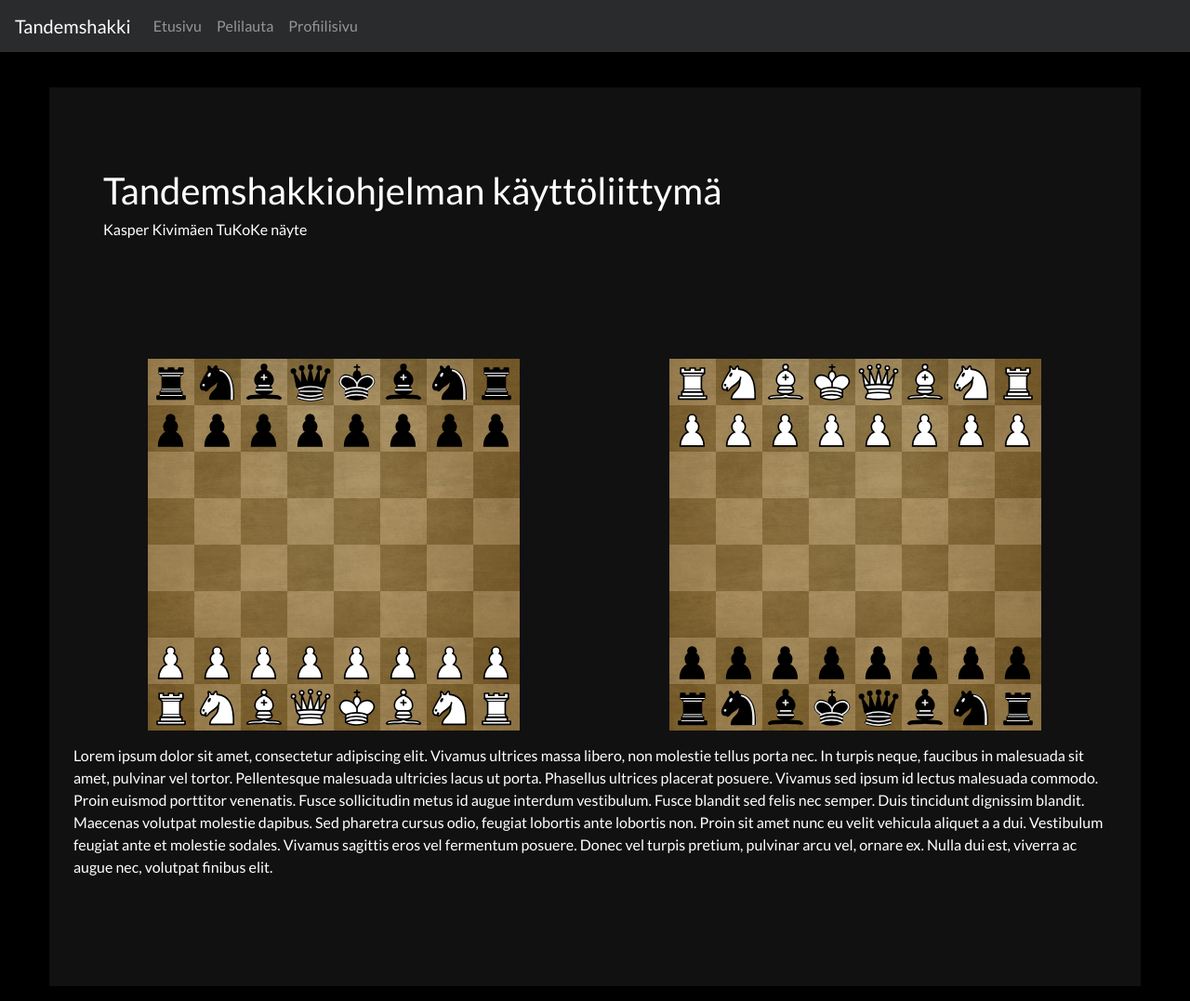
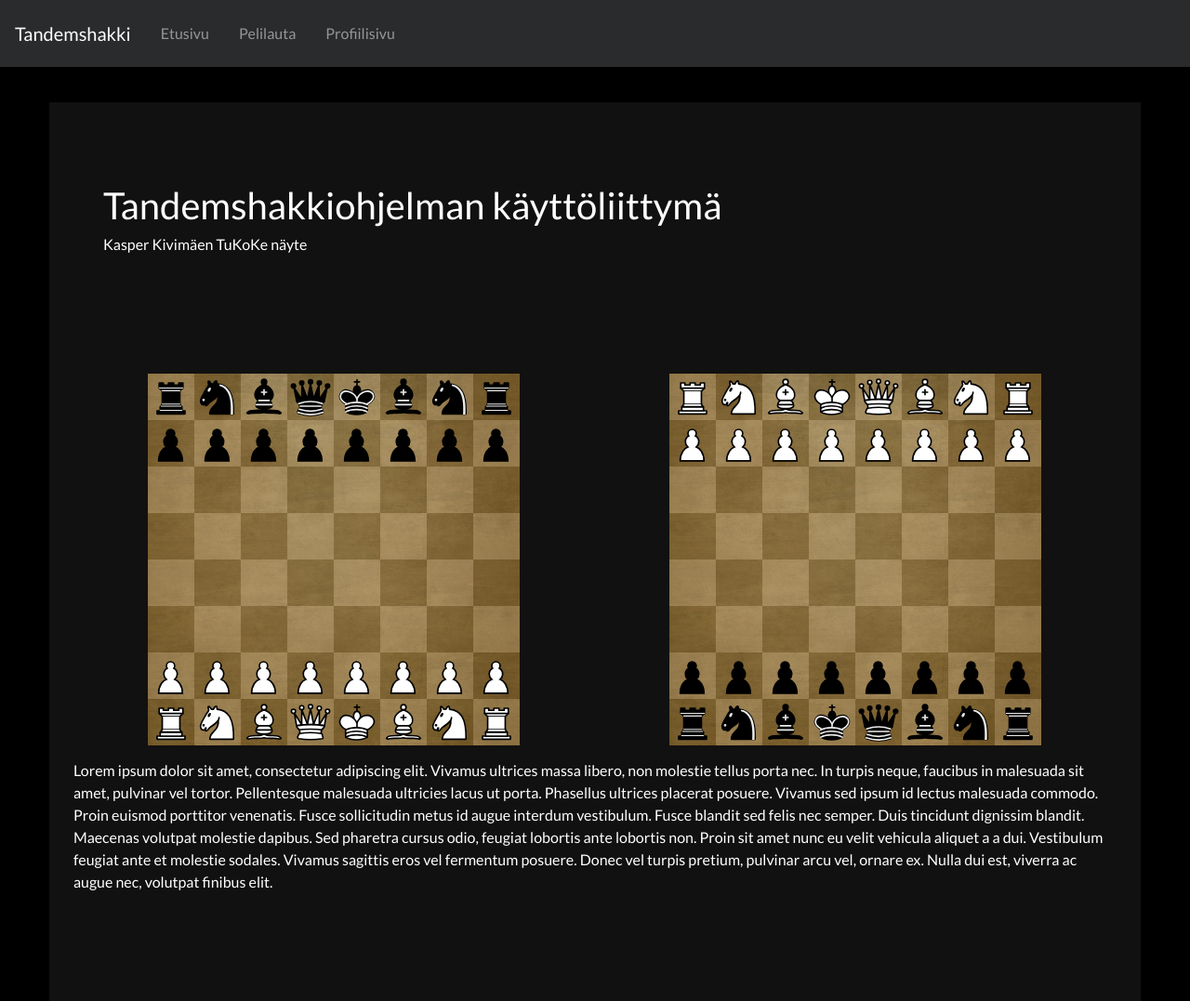
Before and after one commit to KasperKivimaeki/TandemShakki-FrontEnd, a plain HTML site: page front-end/index.html in a window 1280 px wide. Shown: the whole page at 93% size. Drawn offline with nearby package versions, Linux system fonts and the light colour scheme.

Commit message:
Disable profile link + Improved navbar link looks

```diff
--- a/front-end/index.html
+++ b/front-end/index.html
@@ -21,9 +21,9 @@
                 <a class="navbar-brand" href="#/">Tandemshakki</a>
             </div>
             <ul class="nav navbar-nav">
-                <li class="nav-item"><a class="nav-link" href="#/">Etusivu</a></li>
-                <li class="nav-item"><a class="nav-link" href="#/game">Pelilauta</a></li>
-                <li class="nav-item"><a class="nav-link" href="#/profile">Profiilisivu</a></li>
+                <li class="nav-link"><a class="nav-link" href="#/">Etusivu</a></li>
+                <li class="nav-link "><a class="nav-link" href="#/game">Pelilauta</a></li>
+                <li class="nav-link disabled"><a class="nav-link" href="#/profile">Profiilisivu</a></li>
             </ul>
         </nav>
 
```
